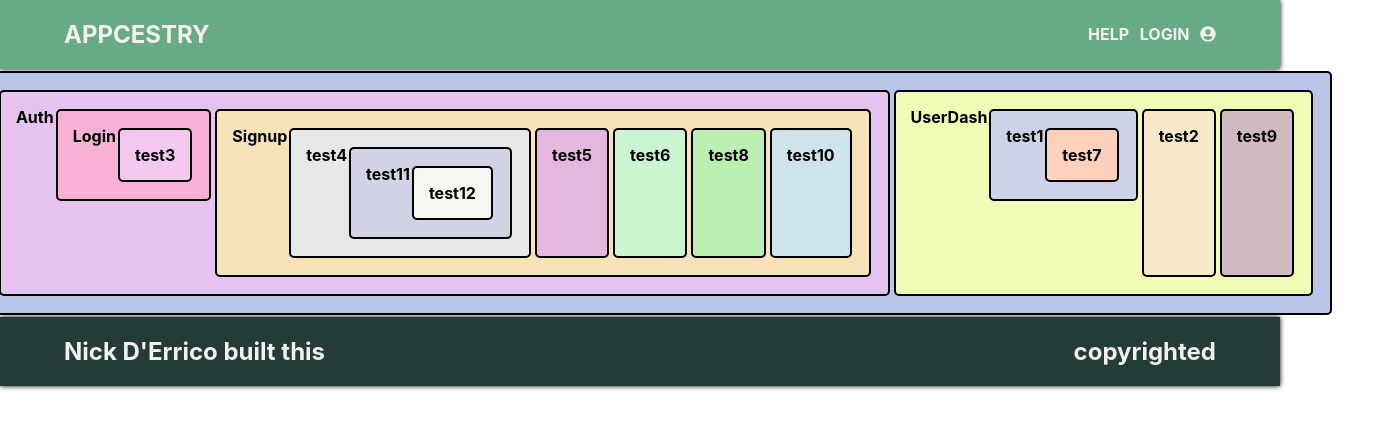
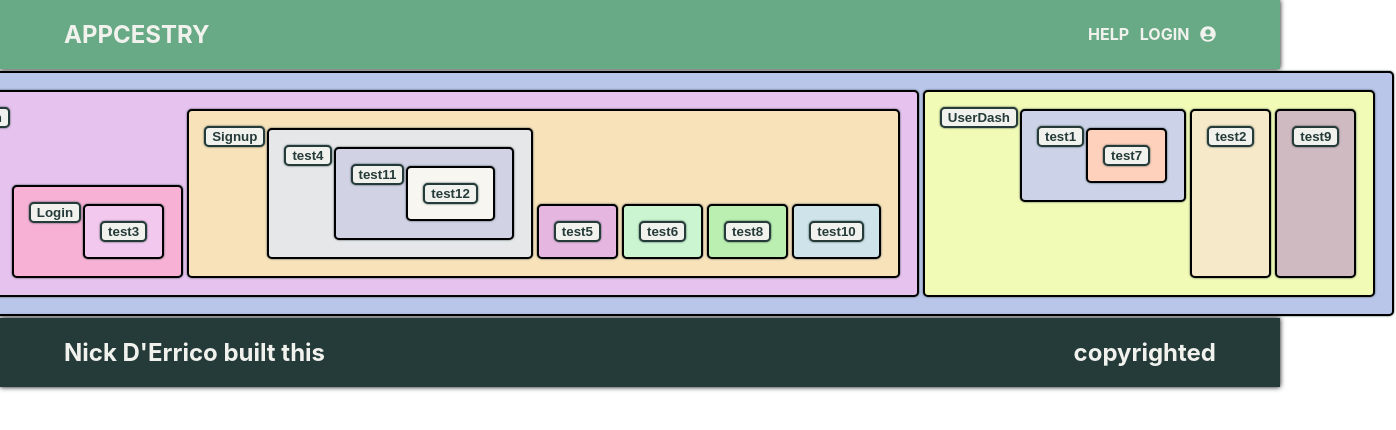
Before and after one commit to NickDErrico/project-x, a React (Create React App) app: page /project/3 in a window 1280 px wide. Shown: the top 430 px of the page, 1396 px wide, since content can reach past the window. Built offline with nearby package versions, Linux system fonts and the light colour scheme.

Commit message:
toggle detail view working

```diff
--- a/src/App.css
+++ b/src/App.css
@@ -7,6 +7,10 @@
   justify-content: center;
 }
 
+.generation .child {
+  align-items: flex-end;
+}
+
 .generation {
   flex: 1;
   justify-content: center;
--- /dev/null
+++ b/src/components/projectCreator/FamilyMemberDetailView.js
@@ -0,0 +1,14 @@
+import React, { Component } from "react";
+
+class FMDetailView extends Component {
+  render() {
+    console.log(this.props.familyTree);
+    return (
+      <div>
+        <h2>Family Member Detail View</h2>
+      </div>
+    );
+  }
+}
+
+export default FMDetailView;
--- /dev/null
+++ b/src/components/projectCreator/RenderFamilyMembers.js
@@ -0,0 +1,72 @@
+import React, { Component } from "react";
+import ReactDOM from "react-dom";
+const parents = [];
+
+class FamilyMembers extends Component {
+  handleClick = () => {
+    this.props.renderFMDetailView(this.props.descendants.id);
+  };
+
+  //if child is firstChild of parent create wrapper row around <FamilyMember /> else insert
+  // child into sibling wrapper row
+
+  render() {
+    let ancestors = this.props.descendants.children.map(child => {
+      if (parents.includes(child.parent_id)) {
+        return (
+          <FamilyMembers
+            descendants={child}
+            key={child.id}
+            renderFMDetailView={this.props.renderFMDetailView}
+          />
+        );
+      } else {
+        parents.push(child.parent_id);
+        return (
+          <div className={`generation ${child.parent_id}`} key={child.id}>
+            <FamilyMembers
+              descendants={child}
+              key={child.id}
+              renderFMDetailView={this.props.renderFMDetailView}
+            />
+          </div>
+        );
+      }
+    });
+    const r = Math.floor(Math.random() * 80) + 175;
+    const g = Math.floor(Math.random() * 80) + 175;
+    const b = Math.floor(Math.random() * 80) + 175;
+
+    return this.props.descendants ? (
+      <div
+        className="child"
+        style={{
+          padding: "15px",
+          backgroundColor: `RGB(${r}, ${g}, ${b})`,
+          border: `2px solid black`,
+          borderRadius: "5px",
+          margin: "2px 2px",
+          boxShadow: "0px 0px 2px #253B39"
+        }}
+      >
+        <button
+          onClick={this.handleClick}
+          style={{
+            justifySelf: "center",
+            alignSelf: "flex-start",
+            border: "2px solid #253B39",
+            borderRadius: "5px",
+            backgroundColor: "#F1F2ED",
+            color: "#253B39",
+            boxShadow: "0px 0px 2px #253B39"
+          }}
+        >
+          <b>{this.props.descendants.name}</b>
+        </button>
+        {ancestors}
+      </div>
+    ) : null;
+  }
+}
+
+export default FamilyMembers;
--- a/src/pages/FamilyMembers.js
+++ /dev/null
@@ -1,62 +0,0 @@
-import React, { Component } from "react";
-import ReactDOM from "react-dom";
-const parents = [];
-
-class FamilyMembers extends Component {
-  handleClick(e) {
-    e.stopPropagation();
-    console.log(e.target);
-  }
-  render() {
-    let ancestors = this.props.descendants.children.map((child, iteration) => {
-      console.log(parents);
-      if (parents.includes(child.parent_id)) {
-        return (
-          <FamilyMembers
-            descendants={child}
-            key={child.id}
-            iteration={iteration}
-          />
-        );
-      } else {
-        parents.push(child.parent_id);
-        return (
-          <div
-            className={`generation ${child.parent_id}`}
-            key={child.id}
-            iteration={iteration}
-          >
-            <FamilyMembers descendants={child} key={child.id} />
-          </div>
-        );
-      }
-    });
-    const r = Math.floor(Math.random() * 80) + 175;
-    const g = Math.floor(Math.random() * 80) + 175;
-    const b = Math.floor(Math.random() * 80) + 175;
-
-    //if child has children create new row unless child has a sibling that was already rendered
-
-    // let classname = this.props.descendants.children
-    //   ? `child generation ${this.props.descendants.id}`
-    //   : `child ${this.props.descendants.id}`;
-    return this.props.descendants ? (
-      <div
-        onClick={e => this.handleClick(e)}
-        className="child"
-        style={{
-          padding: "15px",
-          backgroundColor: `RGB(${r}, ${g}, ${b})`,
-          border: `2px solid black`,
-          borderRadius: "5px",
-          margin: "2px 2px"
-        }}
-      >
-        <b>{this.props.descendants.name}</b>
-        {ancestors}
-      </div>
-    ) : null;
-  }
-}
-
-export default FamilyMembers;
--- a/src/pages/ProjectCreator.js
+++ b/src/pages/ProjectCreator.js
@@ -1,7 +1,8 @@
 import React, { Component } from "react";
 import styled from "styled-components";
 import { createFamilyTree } from "../createFamilyTree";
-import FamilyMembers from "./FamilyMembers";
+import FamilyMembers from "../components/projectCreator/RenderFamilyMembers";
+import FMDetailView from "../components/projectCreator/FamilyMemberDetailView";
 
 class ProjectCreator extends Component {
   state = {
@@ -24,12 +25,24 @@ class ProjectCreator extends Component {
       { id: 16, name: "test11", parent_id: 9, project_id: 1 },
       { id: 17, name: "test12", parent_id: 16, project_id: 1 }
     ],
-    familyTree: null
+    familyTree: null,
+    detailView: false,
+    currentShowingDetail: null
   };
 
   componentDidMount() {
     this.setState({ familyTree: createFamilyTree(this.state.components) });
   }
+
+  renderFMDetailView = id => {
+    this.setState(prevState => ({
+      detailView:
+        prevState.currentShowingDetail === id || this.state.detailView === false
+          ? !this.state.detailView
+          : this.state.detailView,
+      currentShowingDetail: id
+    }));
+  };
 
   // grid-template-columns needs to be based on the spaceAllocated / number of components in row
   // grid-template-row needs to be based on the depth of changedData(number of iterations?)
@@ -43,9 +56,15 @@ class ProjectCreator extends Component {
     // `;
 
     return (
-      <div style={{ postition: "relative", top: "50%", left: "50%" }}>
+      <div style={{ display: "flex" }}>
+        {this.state.detailView ? (
+          <FMDetailView familyTree={this.state.familyTree} />
+        ) : null}
         {this.state.familyTree ? (
-          <FamilyMembers descendants={this.state.familyTree} />
+          <FamilyMembers
+            descendants={this.state.familyTree}
+            renderFMDetailView={this.renderFMDetailView}
+          />
         ) : null}
       </div>
     );
```
